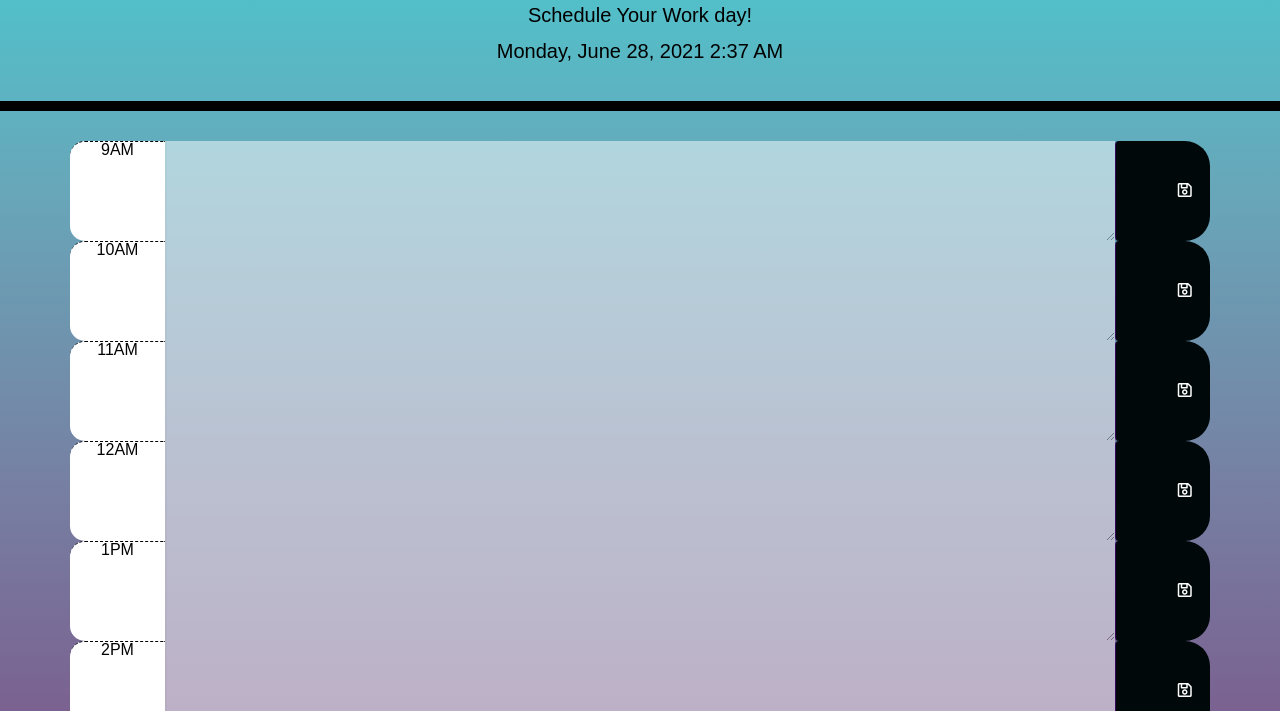
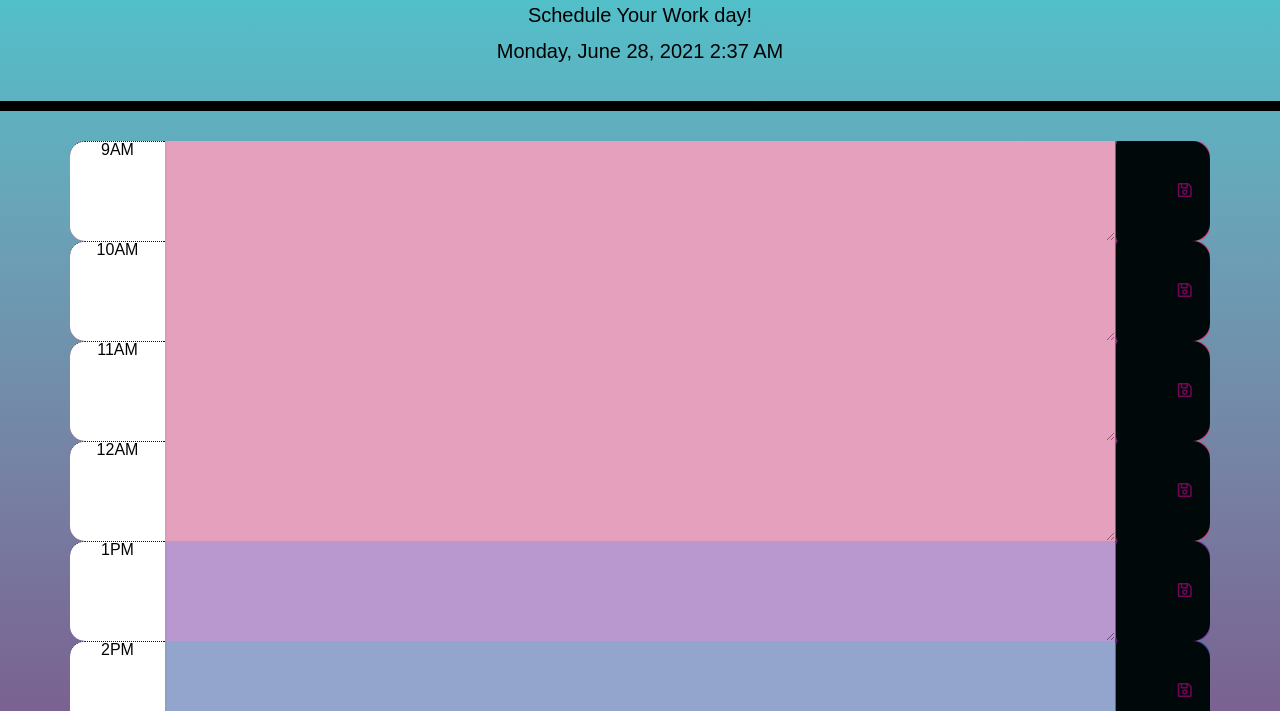
Before and after one commit to LakynFelix/DailyPlanner, a plain HTML site: page index.html in a window 1280 px wide. Shown: the part 89-800 px from the top of the page. Drawn offline with nearby package versions, Linux system fonts and the light colour scheme.

Commit message:
finalchanges

```diff
--- a/assets/css/style.css
+++ b/assets/css/style.css
@@ -1,20 +1,23 @@
 body {
-    font-family:Arial, Helvetica, sans-serif;
+  font-family: Arial, Helvetica, sans-serif;
+  font-weight: 200px;
   font-size: 16px;
   line-height: 1;
-   /* background-color: #124d5a; */
-    background: linear-gradient(rgb(72, 203, 208), rgb(104, 166, 185), rgb(118, 129, 163), rgb(123, 91, 141), rgb(121, 48, 120));
-
+  background: linear-gradient(
+    rgb(72, 203, 208),
+    rgb(104, 166, 185),
+    rgb(118, 129, 163),
+    rgb(123, 91, 141),
+    rgb(121, 48, 120)
+  );
 }
 
-
-  textarea{
+textarea {
   opacity: 50%;
   border: 2px white;
   color: #000000;
   border-left: 2px solid rgb(245, 243, 243);
   padding: 10px;
-
 }
 
 .main {
@@ -27,39 +30,38 @@ body {
   height: 200px;
 }
 
-  .textbox{
+.textbox {
   white-space: pre-wrap;
 }
 
-  .time-block{
+.time-block {
   text-align: center;
   border-radius: 15px;
 }
 
 .row {
   white-space: pre-wrap;
-    -ms-flex-align:center;
+  -ms-flex-align: center;
   height: 100px;
-
 }
 
 .hour {
   background-color: #ffffff;
   color: #000000;
-    border-top: 1px dashed #000000;
+  border-top: 1px dotted #1e052e;
   vertical-align: middle;
   border-top-left-radius: 15px;
   border-bottom-left-radius: 15px;
+  background-position-x: center;
+
 }
 
 .past {
-    background-color: #1d0a2b;
-
+  background-color: #70309e;
 }
 
 .present {
   background-color: #264b99;
-
 }
 
 .future {
@@ -68,17 +70,18 @@ body {
 }
 
 .saveBtn {
-    border-left: 1px solid rgb(53, 7, 95);
-    border-top-right-radius: 25px;
-    border-bottom-right-radius: 25px;
+  border-left: 1px solid rgb(136, 68, 204);
+  border-top-right-radius: 18px;
+  border-bottom-right-radius: 18px;
   background-color: #00080a;
-    color: rgb(255, 255, 255);
-    align-items: center;
+  color: rgb(119, 4, 90);
+  background-position-y: center;
 
 }
 
 .saveBtn i:hover {
-    margin-top: 1px;
+ color: #ca407a;
   font-size: 18px;
-    transition: all .2s ease-in-out;
+  transition: all 0.2s ease-in-out;
+  background-position-y: center;
 }
--- a/assets/js/script.js
+++ b/assets/js/script.js
@@ -1,43 +1,41 @@
 // Display date and time
-var todaysDate = moment().format('LLLL');
-console.log(todaysDate)
-$("#currentDate").html( todaysDate) ;
+var todaysDate = moment().format("LLLL");
+console.log(todaysDate);
+$("#currentDate").html(todaysDate);
 
 // Save Button Function
 $(document).ready(function () {
-
   $(".saveBtn").on("click", function () {
-
     var text = $(this).siblings(".textbox").val();
     var time = $(this).parent().attr("id");
     localStorage.setItem(time, text);
-    })
+  });
 
   // Time tracker
+
   function timeTracker() {
     var timeNow = moment().hour();
     $(".time-block").each(function () {
-        var blockTime = parseInt($(this).attr("id").splice("hour")[0]);
+      var timeId = $(this).attr("id");
+      var blockTime = parseInt(timeId.slice(4));
       if (timeNow > blockTime) {
-            $(this).removeClass("#future");
-            $(this).removeClass("#present");
-            $(this).addClass("#past");
-        }
-        else if (blockTime === timeNow) {
-            $(this).removeClass("#past");
-            $(this).removeClass("#future");
-            $(this).addClass("#present");
-        }
-        else {
-            $(this).removeClass(".present");
-            $(this).removeClass(".past");
-            $(this).addClass(".future");
-
+        $(this).removeClass("future");
+        $(this).removeClass("present");
+        $(this).addClass("past");
+      } else if (blockTime === timeNow) {
+        $(this).removeClass("past");
+        $(this).removeClass("future");
+        $(this).addClass("present");
+      } else {
+        $(this).removeClass("present");
+        $(this).removeClass("past");
+        $(this).addClass("future");
       }
     });
   }
 
   // Get item from local storage
+
   $("#hour9 .textbox").val(localStorage.getItem("hour9"));
   $("#hour10 .textbox").val(localStorage.getItem("hour10"));
   $("#hour11 .textbox").val(localStorage.getItem("hour11"));
@@ -49,4 +47,4 @@ function timeTracker() {
   $("#hour5 .textbox").val(localStorage.getItem("hour5"));
 
   timeTracker();
-})
+});
```
Also changed, not shown: index.html (+6 -1 lines). Lines whose indentation alone changed are shown as unchanged.
